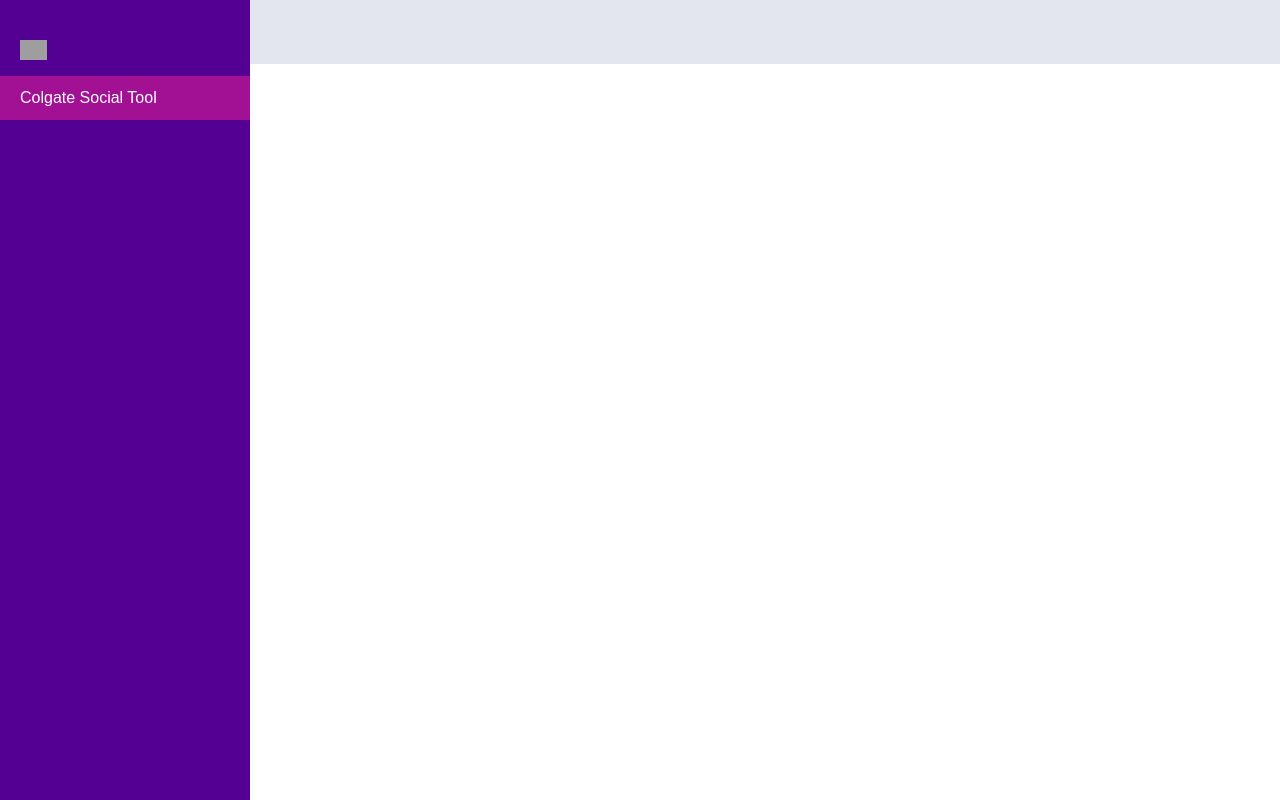
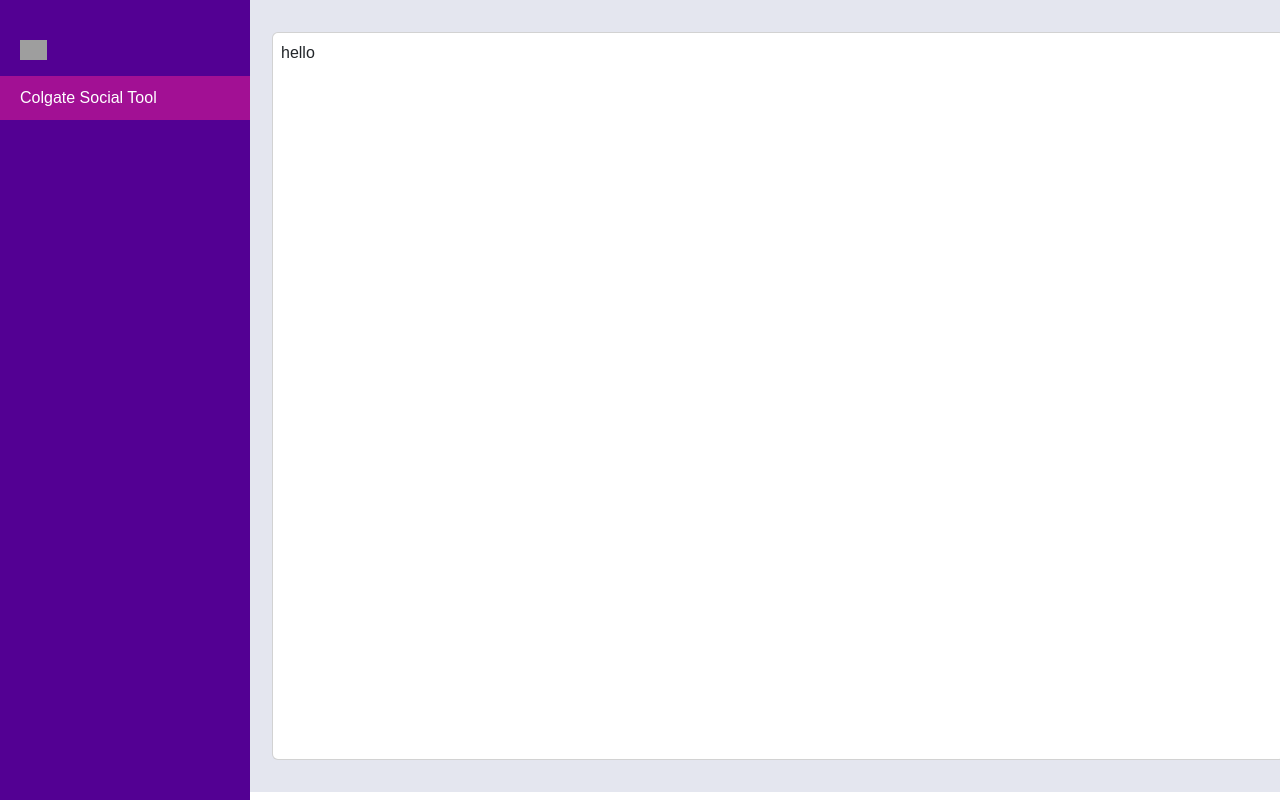
Before and after one commit to agamswaroop619/cst, a React (Create React App) app: page /cst in a window 1280 px wide. Before the commit this address had no page. Built offline with nearby package versions, Linux system fonts and the light colour scheme; grey boxes are pictures that could not be loaded.

Commit message:
add: cst changes

```diff
--- a/src/App.js
+++ b/src/App.js
@@ -3,6 +3,7 @@ import { BrowserRouter as Router, Route, Routes } from "react-router-dom";
 import Sidebar from "./Layout/Sidebar";
 import { Col } from "react-bootstrap";
 import "bootstrap/dist/css/bootstrap.min.css";
+import CST from "./Pages/cst";
 
 const App = () => {
   return (
@@ -15,7 +16,7 @@ const App = () => {
         >
           <Col xl={12} lg={11} md={10} sm={6} xs={6}>
             <Routes>
-              {/* <Route path="/keyword-optimisation" element={<Keyword />} /> */}
+              <Route path="/cst" element={<CST />} />
             </Routes>
           </Col>
         </div>
--- a/src/Pages/cst.jsx
+++ b/src/Pages/cst.jsx
@@ -1,7 +1,23 @@
 import React, { useEffect, useState } from "react";
-
+import { Col } from "react-bootstrap";
 const CST = () => {
-  return <div>hello</div>;
+  return (
+    <Col
+      xs={12}
+      sm={12}
+      md={10}
+      lg={10}
+      xl={10}
+      className="card p-2"
+      style={{
+        marginLeft: "15rem",
+        minHeight: "91vh",
+        fontFamily: "Poppins, sans-serif",
+      }}
+    >
+      <div>hello</div>
+    </Col>
+  );
 };
 
 export default CST;
```
